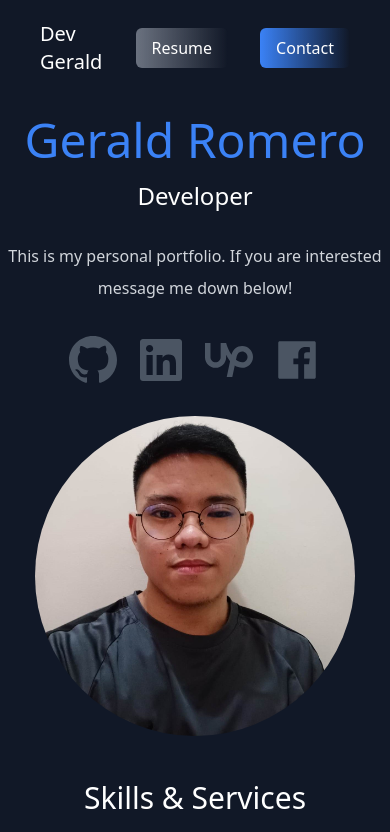
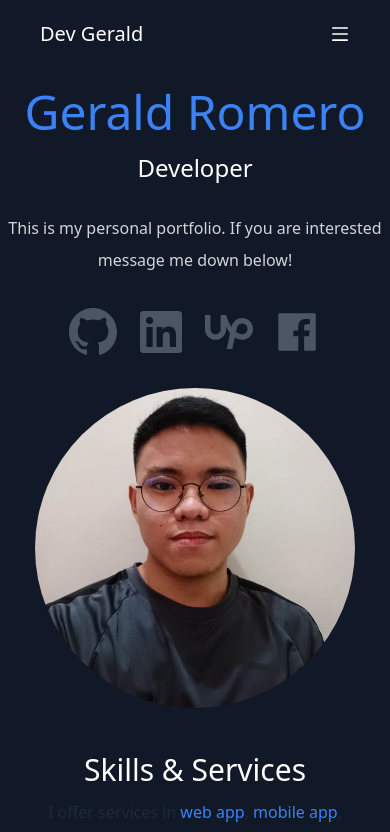
Before and after one commit to DevGeraldR/DevGeraldR.github.io, a React (Create React App) app: page / in a window 390 px wide. Shown: the top 832 px of the page. Built offline with nearby package versions, Linux system fonts and the light colour scheme; no server answers; the HTML template or start-up script is replaced by a standard one.

Commit message:
Fix resume button responsiveness

```diff
--- a/src/components/Nav.jsx
+++ b/src/components/Nav.jsx
@@ -1,9 +1,15 @@
 import React, { useEffect, useState } from "react";
 import { Link } from "react-scroll";
 import resume from "../assets/gerald-romero-resume.pdf";
+import { AiOutlineClose, AiOutlineMenu } from "react-icons/ai";
 
 function Nav() {
   const [bg, setBg] = useState(false);
+  const [nav, setNav] = useState(false);
+
+  const handleNav = () => {
+    setNav(!nav);
+  };
 
   useEffect(() => {
     window.addEventListener("scroll", () => {
@@ -23,7 +29,7 @@ function Nav() {
         <h1 className="font-burtons text-xl text-white self-center">
           Dev Gerald
         </h1>
-        <ul className="flex items-center">
+        <ul className="flex items-center hidden md:flex">
           <li>
             <button
               onClick={handleResumeClick}
@@ -31,10 +37,50 @@ function Nav() {
             >
               Resume
             </button>
-          </li>
-          <li>
             <button className="bg-gradient-to-r from-blue-500 hover:to-blue-500 text-white px-4 py-2 border-none rounded-md ml-8">
               <Link
+                to="contact_us"
+                spy={true}
+                smooth={true}
+                duration={500}
+                offset={-70}
+                className="transition-all duration-300"
+              >
+                Contact
+              </Link>
+            </button>
+          </li>
+        </ul>
+        <div
+          onClick={handleNav}
+          className="md:hidden cursor-pointer font-white self-center"
+        >
+          {nav ? (
+            <AiOutlineClose size={20} color="white" />
+          ) : (
+            <AiOutlineMenu size={20} color="white" />
+          )}
+        </div>
+        <ul
+          className={
+            nav
+              ? "fixed left-0 top-0 w-[60%] h-full bg-black text-white ease-in-out duration-500 md:hidden"
+              : "fixed left-[-100%]"
+          }
+        >
+          <h1 className="w-full text-3xl font-bold text-blue-500 m-4">
+            Dev Gerald
+          </h1>
+          <li className="m-10 flex flex-col gap-5">
+            <button
+              onClick={() => handleResumeClick()}
+              className="bg-gradient-to-r from-gray-500 hover:to-gray-500 text-white px-4 py-2 border-none rounded-md"
+            >
+              Resume
+            </button>
+            <button className="bg-gradient-to-r from-blue-500 hover:to-blue-500 text-white px-4 py-2 border-none rounded-md">
+              <Link
+                onClick={() => handleNav()}
                 to="contact_us"
                 spy={true}
                 smooth={true}
```
